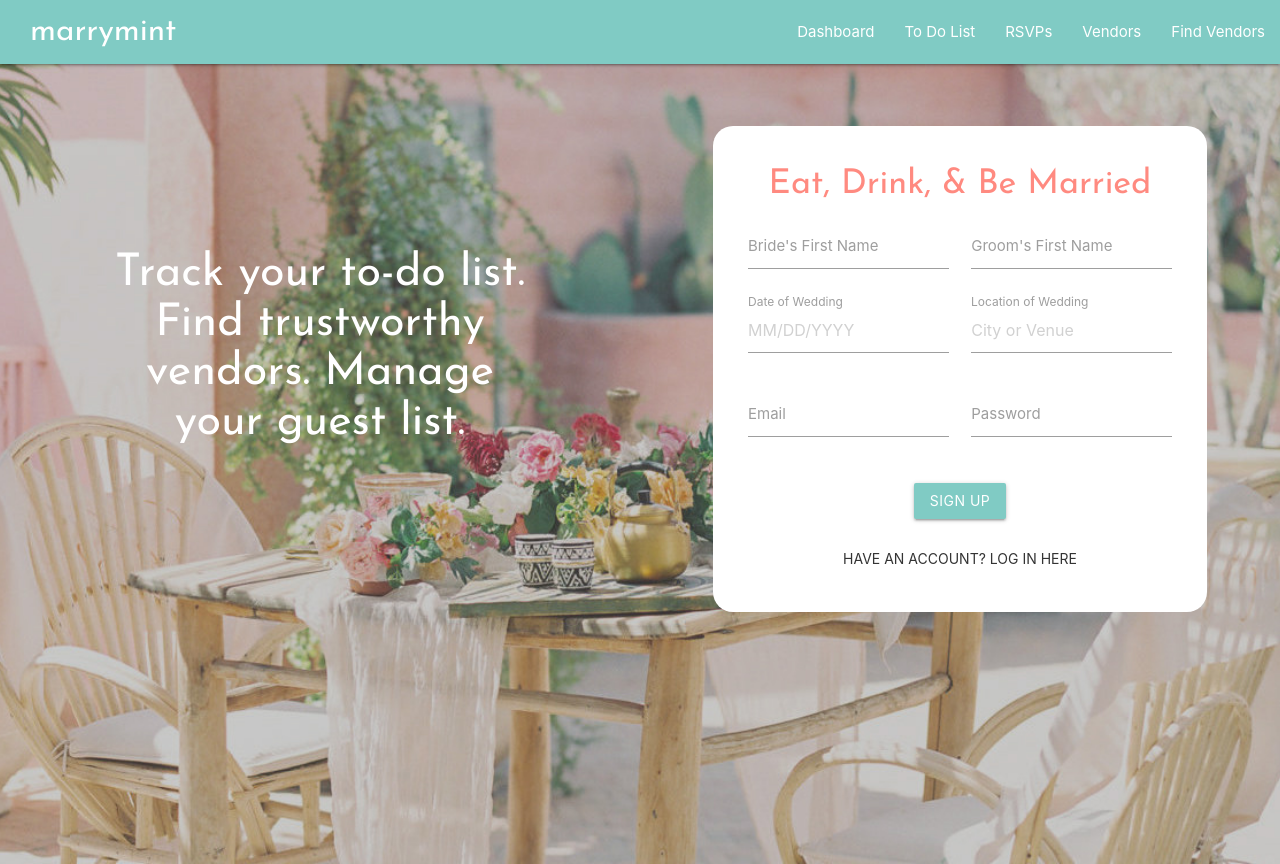
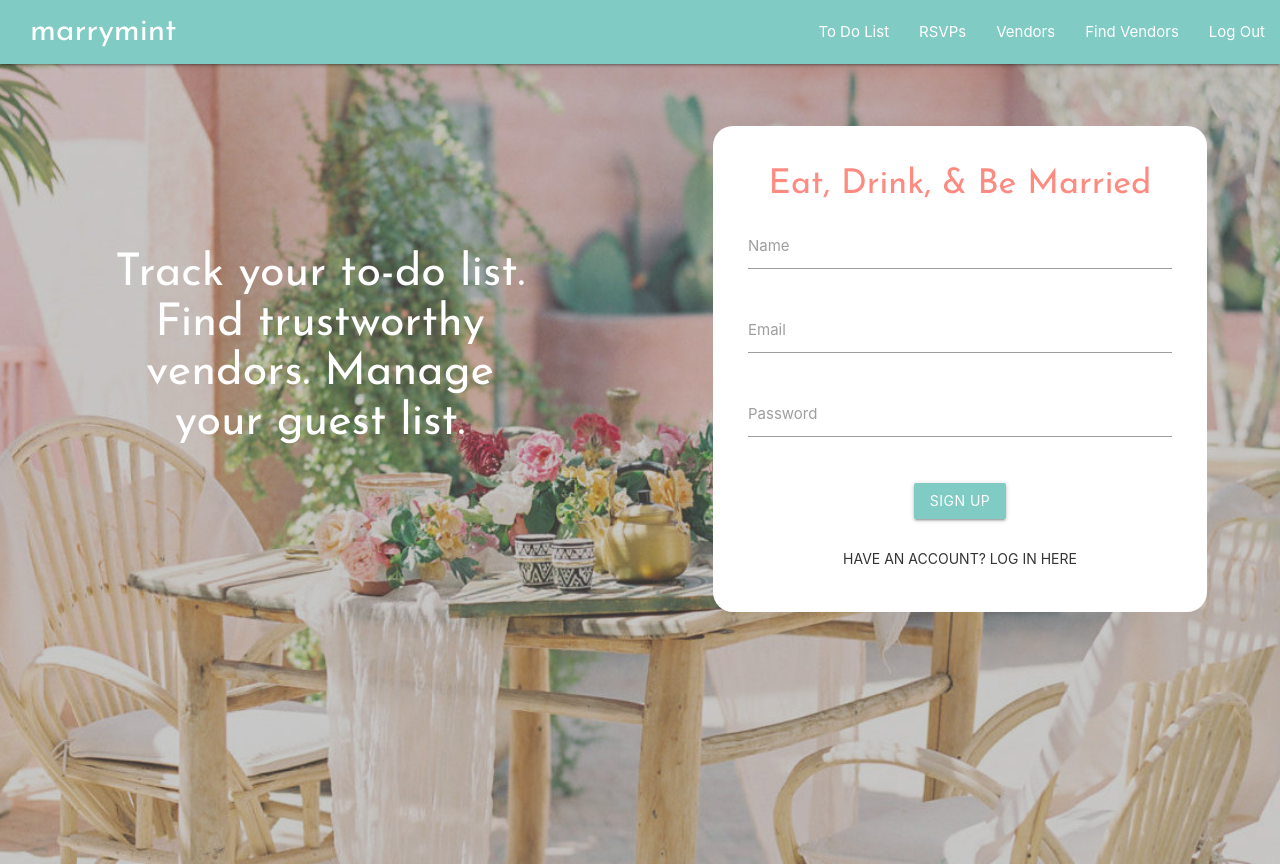
Before and after one commit to carmcollins/marrymint, a React (Create React App) app in the folder client/: page / in a window 1280 px wide. Built offline with nearby package versions, Linux system fonts and the light colour scheme.

Commit message:
deleting dashboard page and adding log out button to nav

```diff
--- a/client/src/components/Nav/Nav.js
+++ b/client/src/components/Nav/Nav.js
@@ -16,24 +16,24 @@ class Nav extends Component {
                         {/* Main Nav */}
                         <nav className="navbar-fixed">
                             <div className="nav-wrapper teal lighten-3">
-                            <a href="/dashboard" className="brand-logo">marrymint</a>
-                            <a href="/dashboard" data-target="mobile-demo" className="sidenav-trigger"><i className="material-icons">menu</i></a>
+                            <a href="" className="brand-logo">marrymint</a>
+                            <a href="" data-target="mobile-demo" className="sidenav-trigger"><i className="material-icons">menu</i></a>
                             <ul className="right hide-on-med-and-down">
-                                <li><Link to="/dashboard">Dashboard</Link></li>
                                 <li><Link to="/to-do-list">To Do List</Link></li>
                                 <li><Link to="/rsvp">RSVPs</Link></li>
                                 <li><Link to="/vendors">Vendors</Link></li>
                                 <li><Link to="/find-vendors">Find Vendors</Link></li>
+                                <li><Link to="/">Log Out</Link></li>
                             </ul>
                             </div>
                         </nav>
                         {/* Mobile Nav */}
                         <ul className="sidenav teal lighten-3" id="mobile-demo">
-                            <li><Link to="/dashboard">Dashboard</Link></li>
                             <li><Link to="/to-do-list">To Do List</Link></li>
                             <li><Link to="/rsvp">RSVPs</Link></li>
                             <li><Link to="/vendors">Vendors</Link></li>
                             <li><Link to="/find-vendors">Find Vendors</Link></li>
+                            <li><Link to="/">Log Out</Link></li>
                         </ul>
                     </div>
                     ) : (
--- a/client/src/pages/Dashboard/Dashboard.js
+++ /dev/null
@@ -1,10 +0,0 @@
-import React from "react";
-import Heading from "../../components/Heading";
-
-const Dashboard = () =>
-    <div>
-        <Heading title="Bride & Groom" subtitle="Welcome to Marrymint, your one-stop shop for organizing all of your wedding planning details online. Let's get started!" />
-    </div>
-;
-
-export default Dashboard;
--- a/client/src/pages/Dashboard/index.js
+++ /dev/null
@@ -1 +0,0 @@
-export {default} from "./Dashboard.js";
--- a/client/src/pages/Home/Home.js
+++ b/client/src/pages/Home/Home.js
@@ -80,36 +80,21 @@ class Home extends Component {
                                 <div className="form-div">
                                     <h4 className="red-text text-accent-1">Eat, Drink, & Be Married</h4>
                                     <div className="row">
-                                        <div className="input-field col s6">
+                                        <div className="input-field col s12">
                                             <input id="brides-name" type="text" className="validate" name="brideName" value={this.state.brideName}
                                                 onChange={this.handleInputChange} />
-                                            <label htmlFor="brides-name">Bride's First Name</label>
-                                        </div>
-                                        <div className="input-field col s6">
-                                            <input id="grooms-name" type="text" className="validate" name="groomName" value={this.state.groomName}
-                                                onChange={this.handleInputChange} />
-                                            <label htmlFor="grooms-name">Groom's First Name</label>
+                                            <label htmlFor="brides-name">Name</label>
                                         </div>
                                     </div>
                                     <div className="row">
-                                        <div className="input-field col s6">
-                                            <input id="wedding-date" type="text" placeholder="MM/DD/YYYY" className="validate" name="dateOfWedding" value={this.state.dateOfWedding}
-                                                onChange={this.handleInputChange} />
-                                            <label htmlFor="wedding-date">Date of Wedding</label>
-                                        </div>
-                                        <div className="input-field col s6">
-                                            <input id="wedding-location" type="text" placeholder="City or Venue" className="validate" name="location" value={this.state.location}
-                                                onChange={this.handleInputChange} />
-                                            <label htmlFor="wedding-location">Location of Wedding</label>
-                                        </div>
-                                    </div>
-                                    <div className="row">
-                                        <div className="input-field col s6">
+                                        <div className="input-field col s12">
                                             <input id="signup-email" type="email" className="validate" name="email" value={this.state.email}
                                                 onChange={this.handleInputChange} />
                                             <label htmlFor="signup-email">Email</label>
                                         </div>
-                                        <div className="input-field col s6">
+                                    </div>
+                                    <div className="row">
+                                        <div className="input-field col s12">
                                             <input id="signup-password" type="password" className="validate" name="password" value={this.state.password}
                                                 onChange={this.handleInputChange} />
                                             <label htmlFor="signup-password">Password</label>
--- a/client/src/pages/RSVPs/RSVPs.js
+++ b/client/src/pages/RSVPs/RSVPs.js
@@ -6,7 +6,7 @@ const RSVPs = () =>
         <Heading title="RSVPs" subtitle="Input all of your wedding guests' names into our database, and easily track their attendance as your invite responses come in." />
         <div className="container">
             <div className="row">
-                <div className="col s4">
+                <div className="col s12 m12 l4">
                     <h4 className="subtitle center">Invited</h4>
                     <ul className="collection">
                         <li className="collection-item">
@@ -29,14 +29,14 @@ const RSVPs = () =>
                         </li>
                     </ul>
                 </div>
-                <div className="col s4">
+                <div className="col s12 m6 l4">
                     <h4 className="subtitle center">Attending</h4>
                     <ul className="collection">
                         <li className="collection-item">Carmen Collins</li>
                         <li className="collection-item">Jenni Bazelak</li>
                     </ul>
                 </div>
-                <div className="col s4">
+                <div className="col s12 m6 l4">
                     <h4 className="subtitle center">Not Attending</h4>
                     <ul className="collection">
                         <li className="collection-item">Melissa Womack</li>
```
